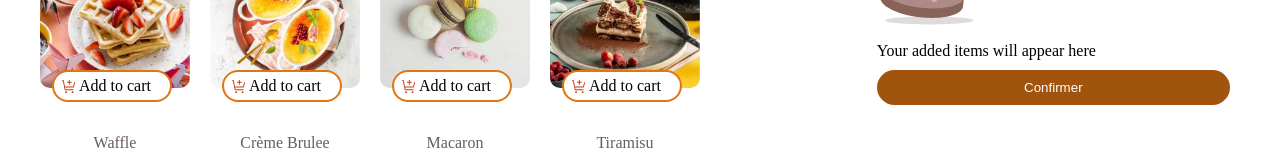
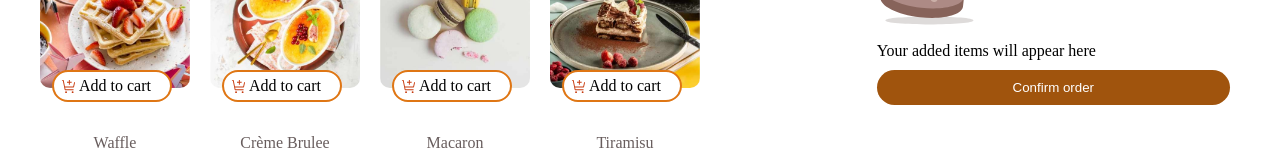
Before and after one commit to Limbi32/Liste-produit, a React (Vite) app: page / in a window 1280 px wide. Shown: the part 162-319 px from the top of the page. Built offline with nearby package versions, Linux system fonts and the light colour scheme.

Commit message:
changement v2

```diff
--- a/src/App.jsx
+++ b/src/App.jsx
@@ -62,16 +62,14 @@ function App() {
     },[active])
     //modifer le nombre de produit a ajouter au panier
       const handlerplus=(index)=>{
-        console.log(index);
+
         const rang=paniers.findIndex(panier=>panier.id===index)
 
           const modifpanier=paniers.splice(rang, 1,
             {id:paniers[rang].id,name:paniers[rang].name,prix:paniers[rang].prix, type:paniers[rang].type, quantite:paniers[rang].quantite+1})
-            console.log('longeur'+paniers.length+' rang '+rang );
+
           setPaniers([...paniers,modifpanier])
-
-
-
+          // removeItem(paniers.length)
 
 
 
@@ -85,6 +83,7 @@ function App() {
             const modifpanier=paniers.splice(rang, 1,
               { id:paniers[rang].id, name:paniers[rang].name, prix:paniers[rang].prix, type:paniers[rang].type, quantite:paniers[rang].quantite-1});
             setPaniers([...paniers,modifpanier])
+            removeItem(paniers.length)
 
           }
 
@@ -138,7 +137,7 @@ function App() {
   return (
     <>
 
-      <div className="app">
+      <div translate="no" className="app">
           <div className="dessert">
             <h1>Desserts</h1>
             <div  ref={ref1} className="container">
@@ -212,7 +211,7 @@ function App() {
         <div><p >Order total: </p><p className='numbertotal'>${totalquantite*totalpaniers}</p></div>
         <div>This is a carbon-neutral delivery</div>
         </div>
-          <button className='confirm'>Confirmer</button>
+          <button className='confirm'>Confirm order</button>
           </div>
       </div>
     </>
```
